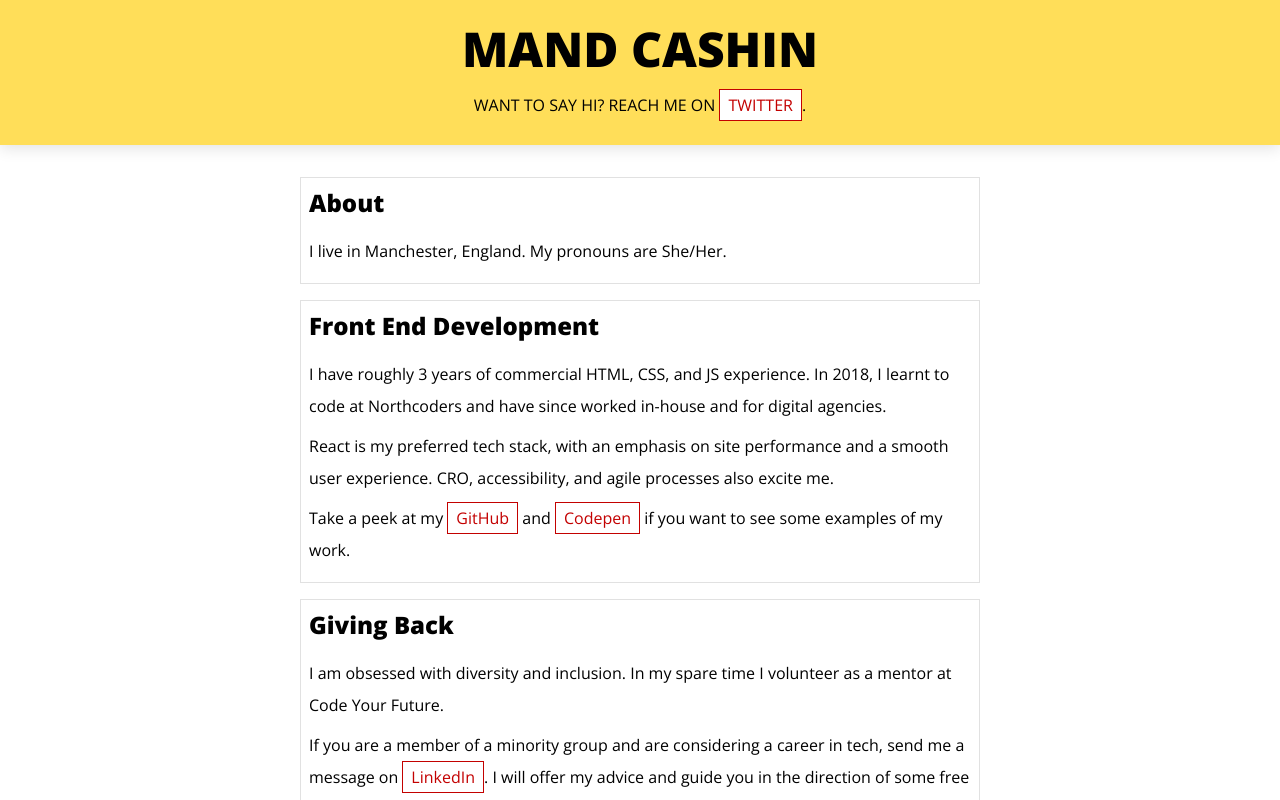
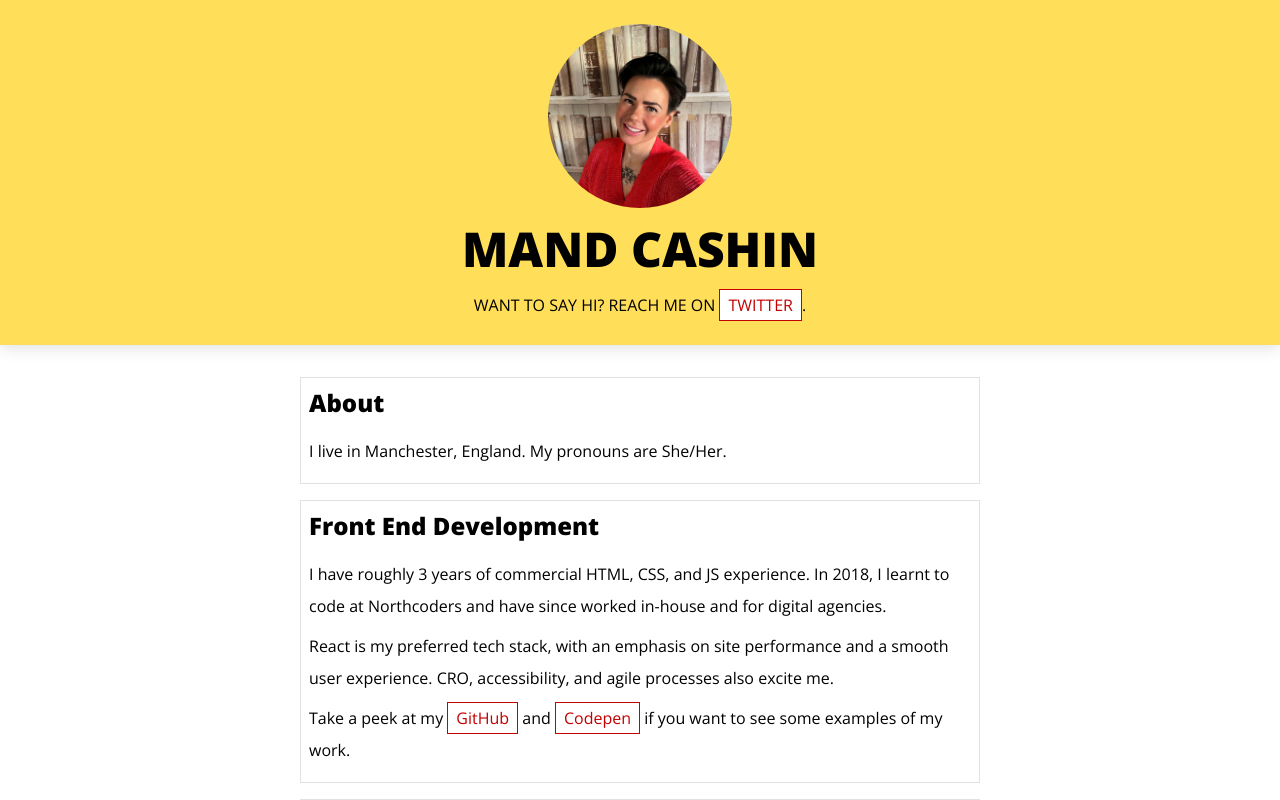
Before and after one commit to RazzBerryMand/mand-cashin-2022, a React (Create React App) app: page / in a window 1280 px wide. Shown: the top 800 px of the page. Built offline with nearby package versions, Linux system fonts and the light colour scheme.

Commit message:
feat: add image to header

```diff
--- a/src/components/Header.css
+++ b/src/components/Header.css
@@ -6,10 +6,24 @@ header {
   text-transform: uppercase;
   text-align: center;
   box-shadow: 0px 3px 15px var(--grey);
+  align-items: center;
+}
+
+header h1 {
+  font-size: calc(var(--font-size-base) * 1.5);
+}
+
+header img {
+  width: 120px;
+  border-radius: 100%;
+  padding: var(--spacing-base);
 }
 
 @media screen and (min-width: 900px) {
   header h1 {
     font-size: calc(var(--font-size-base) * 3);
   }
+  header img {
+    width: 200px;
+  }
 }
--- a/src/components/Header.js
+++ b/src/components/Header.js
@@ -1,9 +1,11 @@
 import React from "react";
 import "./Header.css";
+import profilePicture from "../assets/IMG_5630.JPG";
 
 export const Header = () => {
   return (
     <header>
+      <img src={profilePicture} alt="Mand Cashin" />
       <h1>Mand Cashin</h1>
       <p>
         Want to say hi? Reach me on{" "}
```
Also changed, not shown: src/assets/IMG_5630.JPG (added).
